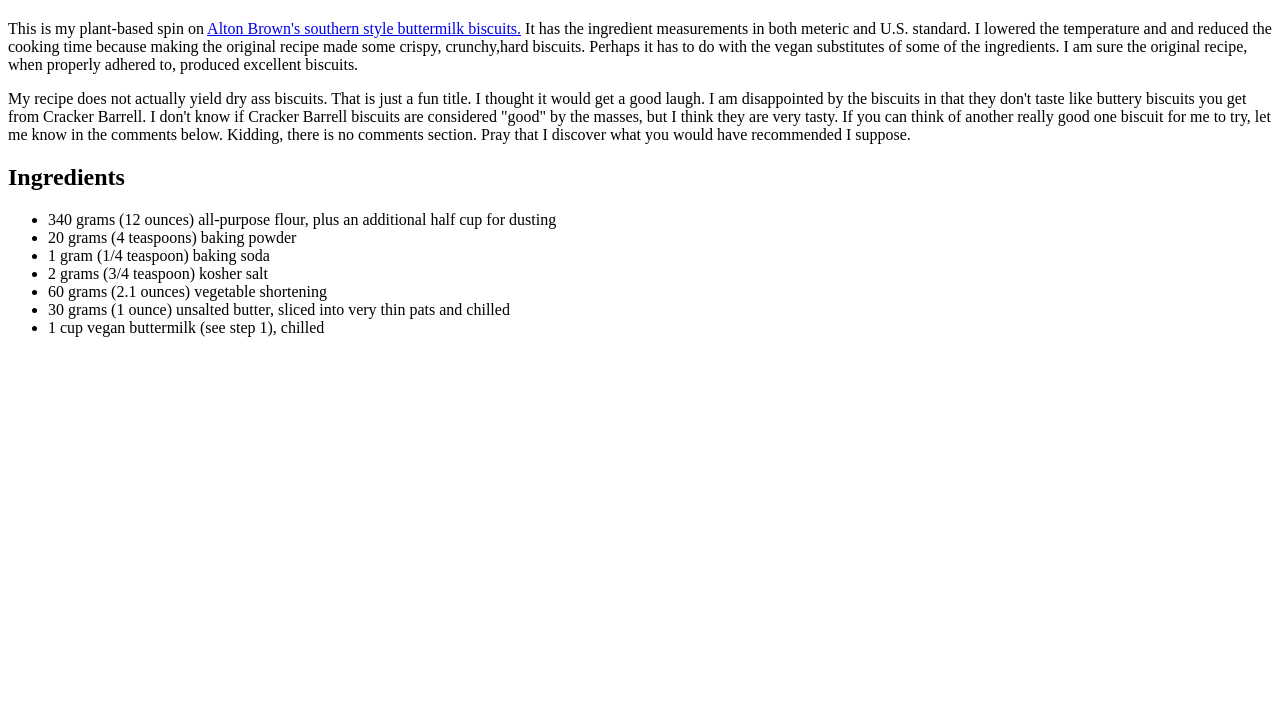
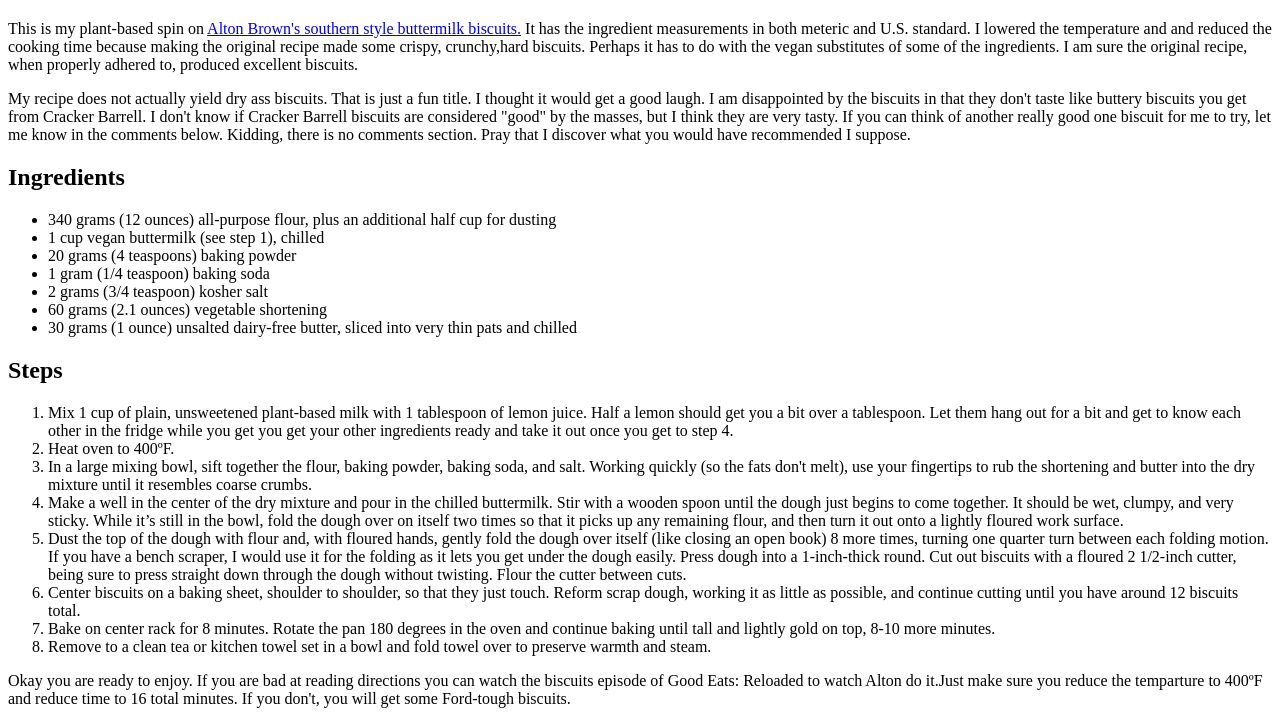
Before and after one commit to SilverSpecter3/odin-recipes, a plain HTML site: page recipes/biscuits.html in a window 1280 px wide. Shown: the part 1104-1828 px from the top of the page. Before the commit the page ends 1457 px from the top, so only its background shows below. Drawn offline with Linux system fonts and the light colour scheme.

Commit message:
Add steps to biscuits recipe and move 1 ingredient placement

```diff
--- a/recipes/biscuits.html
+++ b/recipes/biscuits.html
@@ -12,12 +12,24 @@
         <h2>Ingredients</h2>
         <ul>
             <li>340 grams (12 ounces) all-purpose flour, plus an additional half cup for dusting</li>
+            <li>1 cup vegan buttermilk (see step 1), chilled</li>
             <li>20 grams (4 teaspoons) baking powder</li>
             <li>1 gram (1/4 teaspoon) baking soda</li>
             <li>2 grams (3/4 teaspoon) kosher salt</li>
             <li>60 grams (2.1 ounces) vegetable shortening</li>
-            <li>30 grams (1 ounce) unsalted butter, sliced into very thin pats and chilled</li>
-            <li>1 cup vegan buttermilk (see step 1), chilled</li>
+            <li>30 grams (1 ounce) unsalted dairy-free butter, sliced into very thin pats and chilled</li>
         </ul>
+        <h2>Steps</h2>
+        <ol>
+            <li>Mix 1 cup of plain, unsweetened plant-based milk with 1 tablespoon of lemon juice. Half a lemon should get you a bit over a tablespoon. Let them hang out for a bit and get to know each other in the fridge while you get you get your other ingredients ready and take it out once you get to step 4.</li>
+            <li>Heat oven to 400ºF.</li>
+            <li>In a large mixing bowl, sift together the flour, baking powder, baking soda, and salt. Working quickly (so the fats don't melt), use your fingertips to rub the shortening and butter into the dry mixture until it resembles coarse crumbs.</li>
+            <li>Make a well in the center of the dry mixture and pour in the chilled buttermilk. Stir with a wooden spoon until the dough just begins to come together. It should be wet, clumpy, and very sticky. While it’s still in the bowl, fold the dough over on itself two times so that it picks up any remaining flour, and then turn it out onto a lightly floured work surface. </li>
+            <li>Dust the top of the dough with flour and, with floured hands, gently fold the dough over itself (like closing an open book) 8 more times, turning one quarter turn between each folding motion. If you have a bench scraper, I would use it for the folding as it lets you get under the dough easily. Press dough into a 1-inch-thick round. Cut out biscuits with a floured 2 1/2-inch cutter, being sure to press straight down through the dough without twisting. Flour the cutter between cuts.</li>
+            <li>Center biscuits on a baking sheet, shoulder to shoulder, so that they just touch. Reform scrap dough, working it as little as possible, and continue cutting until you have around 12 biscuits total.</li>
+            <li>Bake on center rack for 8 minutes. Rotate the pan 180 degrees in the oven and continue baking until tall and lightly gold on top, 8-10 more minutes.</li>
+            <li>Remove to a clean tea or kitchen towel set in a bowl and fold towel over to preserve warmth and steam.</li>
+        </ol>
+        <p>Okay you are ready to enjoy. If you are bad at reading directions you can watch the biscuits episode of Good Eats: Reloaded to watch Alton do it.Just make sure you reduce the temparture to 400ºF and reduce time to 16 total minutes. If you don't, you will get some Ford-tough biscuits.</p>
     </body>
 </html>
```
